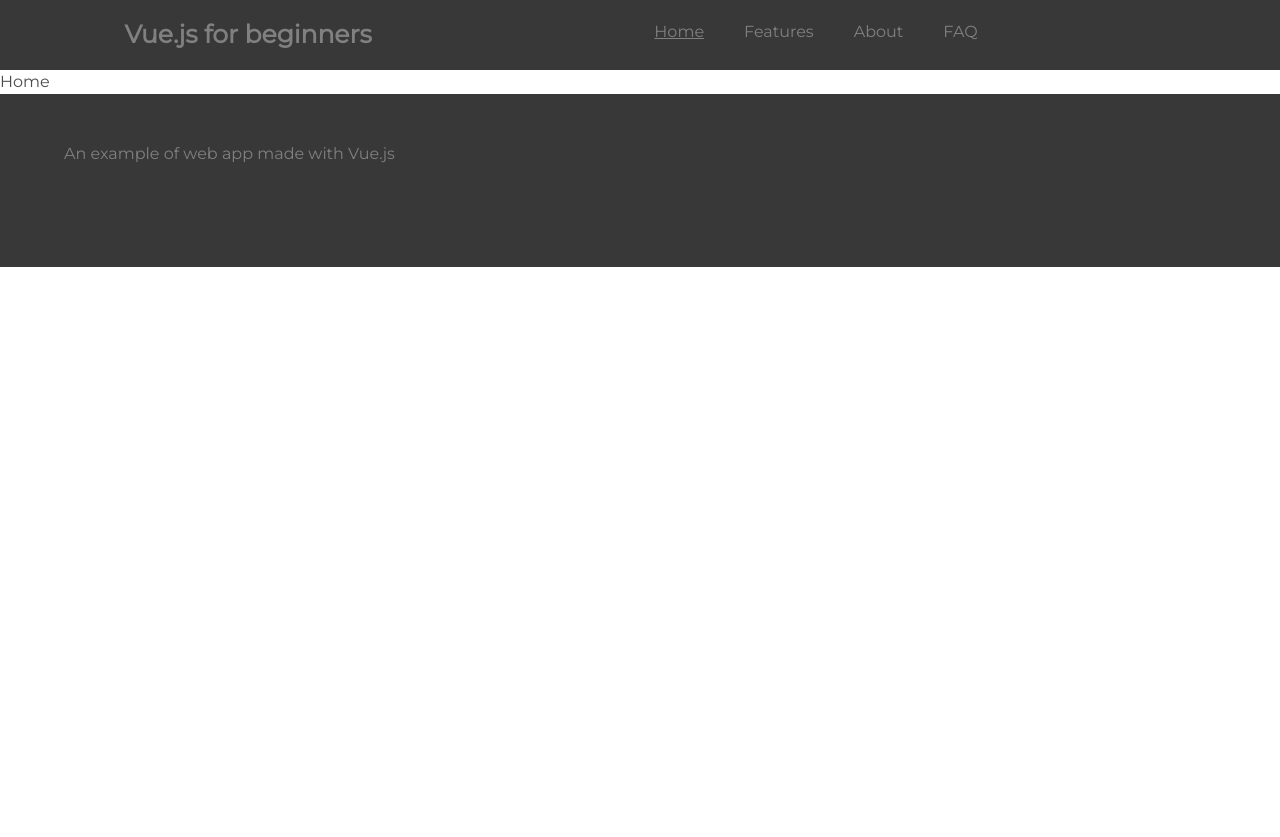
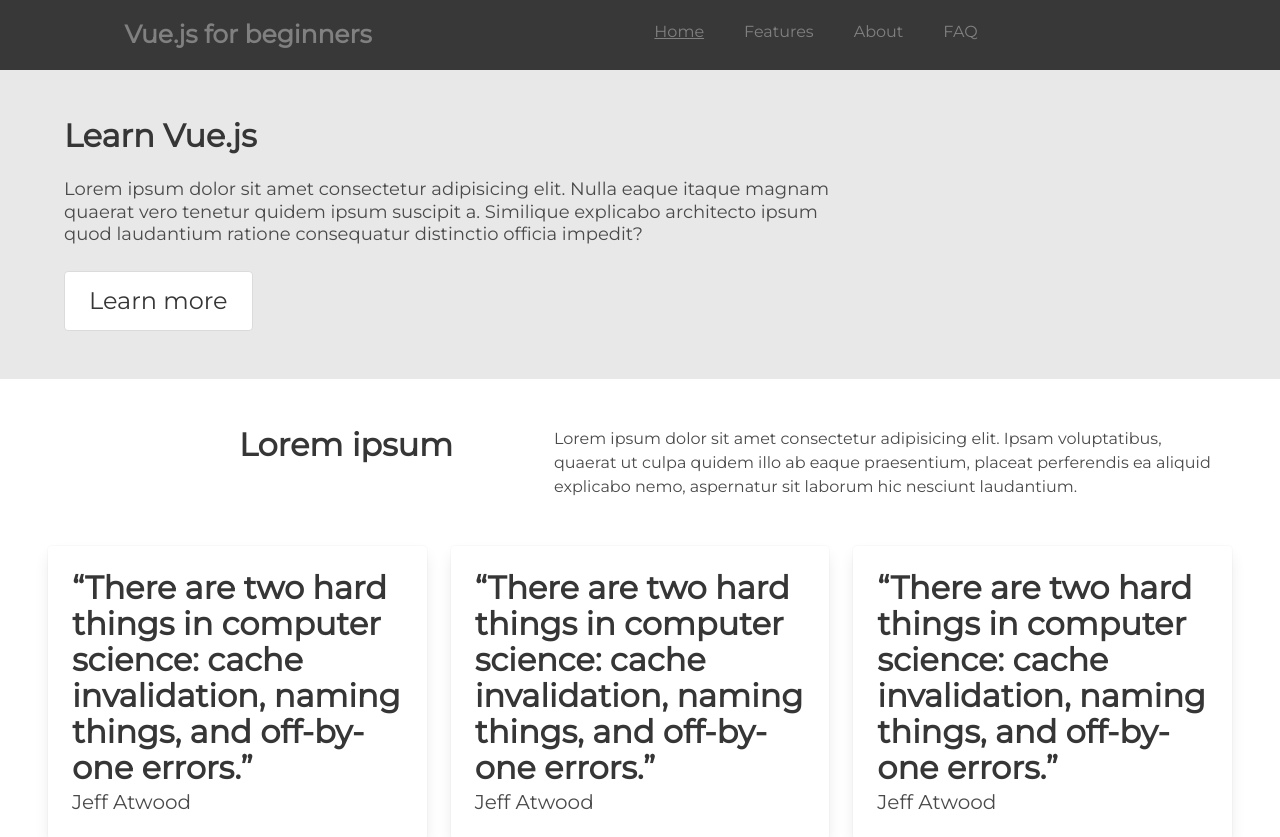
Before and after one commit to Olaf0703/mapFront_vue, a Vue app: page /#/ in a window 1280 px wide. Shown: the top 837 px of the page. Before the commit the page ends 800 px from the top, so only its background shows below. Built offline with nearby package versions, Linux system fonts and the light colour scheme; the HTML template or start-up script is replaced by a standard one.

Commit message:
edit add sections

```diff
--- a/src/components/Home.vue
+++ b/src/components/Home.vue
@@ -1,13 +1,81 @@
 <template>
-  <div class="home">Home
+  <div class="home">
+    <section class="hero">
+      <div class="hero-body">
+        <div class="container">
+          <h1 class="title">{{ heading }}</h1>
+          <div class="column is-8 is-paddingless">
+            <h2 class="subtitle is-4">{{ subtitle }}</h2>
+          </div>
+          <a class="button is-large" id="learn">Learn more</a>
+        </div>
+      </div>
+    </section>
+
+    <section class="section">
+      <div class="container">
+        <div class="columns">
+          <div class="column is-1 has-text-centered">
+            <i class="fa fa-cog"></i>
+          </div>
+          <div class="column is-4 has-text-centered">
+            <h1 class="title">Lorem ipsum</h1>
+          </div>
+          <div
+            class="column is-7 has-text-left"
+          >Lorem ipsum dolor sit amet consectetur adipisicing elit. Ipsam voluptatibus, quaerat ut culpa quidem illo ab eaque praesentium, placeat perferendis ea aliquid explicabo nemo, aspernatur sit laborum hic nesciunt laudantium.</div>
+        </div>
+      </div>
+
+      <div class="columns cards">
+        <div class="column" v-for="(index) in cards" :key="index">
+          <div class="card">
+            <div class="card-content">
+              <p
+                class="title"
+              >“There are two hard things in computer science: cache invalidation, naming things, and off-by-one errors.”</p>
+              <p class="subtitle">Jeff Atwood</p>
+            </div>
+          </div>
+        </div>
+      </div>
+    </section>
   </div>
 </template>
 
 <script>
 export default {
-  name: "Home"
+  name: "Home",
+  data() {
+    return {
+      heading: "Learn Vue.js",
+      subtitle:
+        "Lorem ipsum dolor sit amet consectetur adipisicing elit. Nulla eaque itaque magnam quaerat vero tenetur quidem ipsum suscipit a. Similique explicabo architecto ipsum quod laudantium ratione consequatur distinctio officia impedit?",
+      cards: 3
+    };
+  }
 };
 </script>
 
 <style lang="scss" scoped>
+.home {
+  .hero {
+    background: #e8e8e8;
+
+    h2.subtitle.is-4 {
+      font-size: 18px;
+      margin-bottom: 25px;
+    }
+  }
+
+  .section {
+    i.fa.fa-cog {
+      font-size: 40px;
+    }
+
+    .columns.cards {
+      margin-top: 35px;
+    }
+  }
+}
 </style>
```
